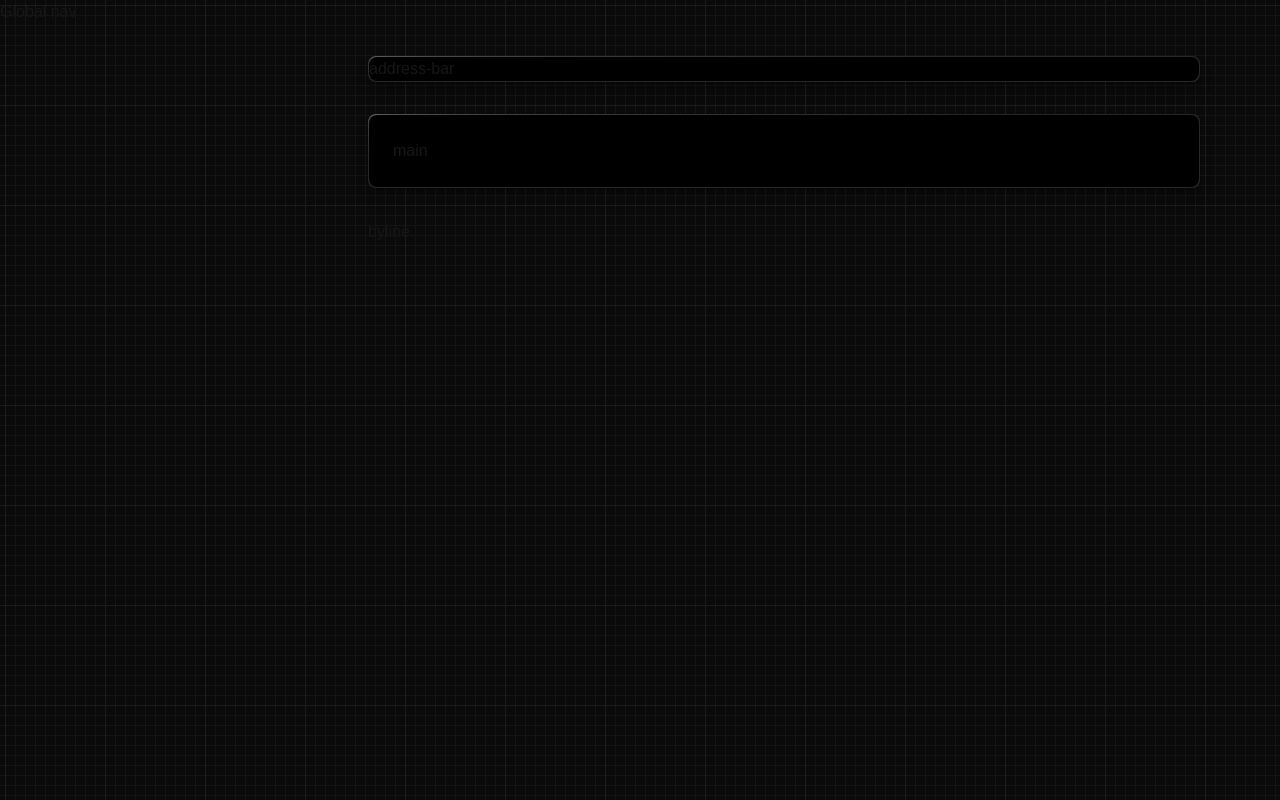
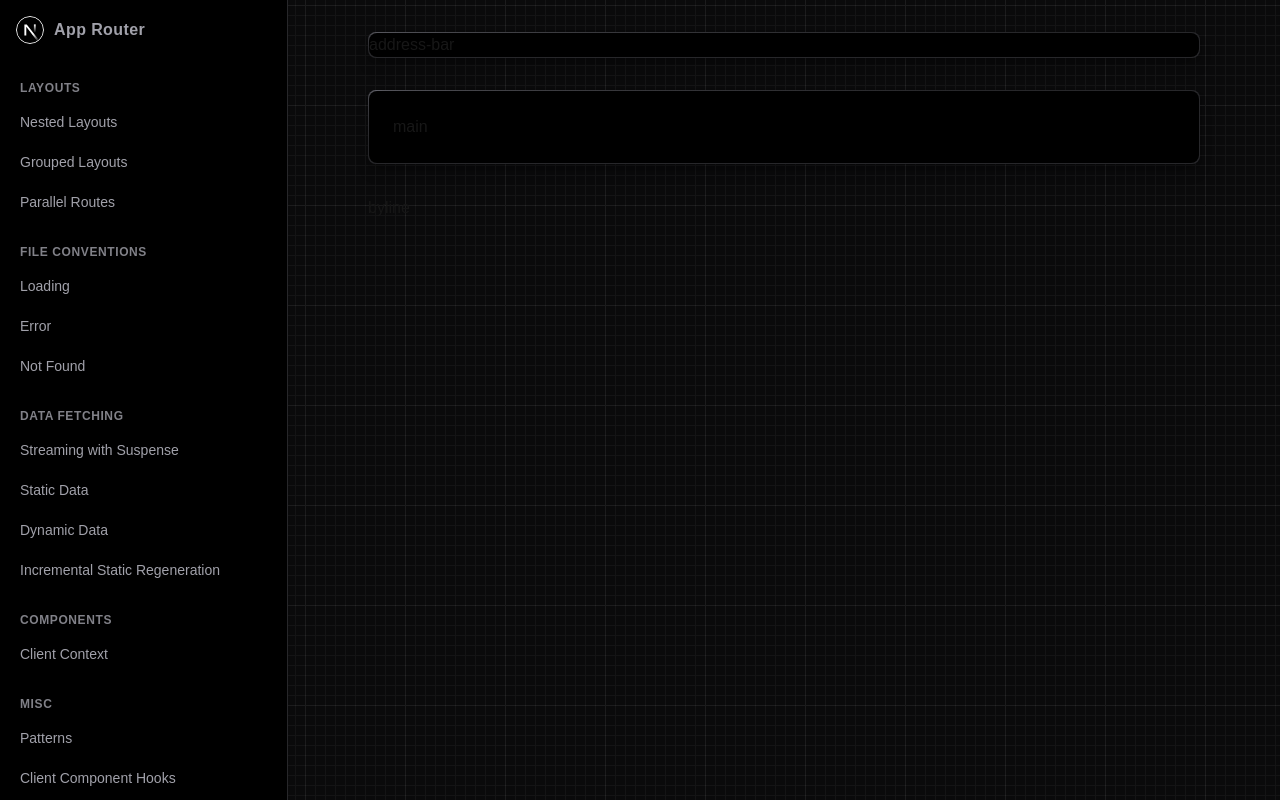
Before and after one commit to leconstantin/app_router_nextjs, a Next.js app: page / in a window 1280 px wide. Built offline with nearby package versions, Linux system fonts and the light colour scheme.

Commit message:
finished global nav

```diff
--- a/src/ui/global-nav.tsx
+++ b/src/ui/global-nav.tsx
@@ -1,5 +1,100 @@
-import React from "react";
+"use client";
+
+import Link from "next/link";
+import { useSelectedLayoutSegment } from "next/navigation";
+import clsx from "clsx";
+import { useState } from "react";
+import { NextLogoDark } from "./next-logo";
+import { FaBars, FaTimes } from "react-icons/fa";
+import { demos, Item } from "@/lib/demos";
 
 export default function GlobalNav() {
-  return <div>Global nav</div>;
+  const [isOpen, setIsOpen] = useState(false);
+  const close = () => setIsOpen(false);
+
+  return (
+    <div className="fixed top-0 z-10 flex w-full flex-col border-b border-gray-800 bg-black lg:bottom-0 lg:z-auto lg:w-72 lg:border-b-0 lg:border-r lg:border-gray-800">
+      <div className="flex h-14 items-center px-4 py-4 lg:h-auto">
+        <Link
+          href="/"
+          className="group flex w-full items-center gap-x-2.5"
+          onClick={close}
+        >
+          <div className="h-7 w-7 rounded-full">
+            <NextLogoDark />
+          </div>
+
+          <h3 className="font-semibold tracking-wide text-gray-400 group-hover:text-gray-50">
+            App Router
+          </h3>
+        </Link>
+      </div>
+      <button
+        type="button"
+        className="group absolute right-0 top-0 flex h-14 items-center gap-x-2 px-4 lg:hidden"
+        onClick={() => setIsOpen(!isOpen)}
+      >
+        <div className="font-medium text-gray-100 group-hover:text-gray-400">
+          Menu
+        </div>
+        {isOpen ? (
+          <FaTimes className="block w-6 text-gray-400" />
+        ) : (
+          <FaBars className="block w-6 text-gray-400" />
+        )}
+      </button>
+
+      <div
+        className={clsx("overflow-y-auto lg:static lg:block", {
+          "fixed inset-x-0 bottom-0 top-14 mt-px bg-black": isOpen,
+          hidden: !isOpen,
+        })}
+      >
+        <nav className="space-y-6 px-2 pb-24 pt-5">
+          {demos.map((section) => {
+            return (
+              <div key={section.name}>
+                <div className="mb-2 px-3 text-xs font-semibold uppercase tracking-wider text-gray-400/80">
+                  <div>{section.name}</div>
+                </div>
+
+                <div className="space-y-1">
+                  {section.items.map((item) => (
+                    <GlobalNavItem key={item.slug} item={item} close={close} />
+                  ))}
+                </div>
+              </div>
+            );
+          })}
+        </nav>
+      </div>
+    </div>
+  );
 }
+
+function GlobalNavItem({
+  item,
+  close,
+}: {
+  item: Item;
+  close: () => false | void;
+}) {
+  const segment = useSelectedLayoutSegment();
+  const isActive = item.slug === segment;
+
+  return (
+    <Link
+      onClick={close}
+      href={`/${item.slug}`}
+      className={clsx(
+        "block rounded-md px-3 py-2 text-sm font-medium hover:text-gray-300",
+        {
+          "text-gray-400 hover:bg-gray-800": !isActive,
+          "text-white": isActive,
+        }
+      )}
+    >
+      {item.name}
+    </Link>
+  );
+}
--- a/tailwind.config.ts
+++ b/tailwind.config.ts
@@ -4,6 +4,7 @@ export default {
   content: [
     "./src/pages/**/*.{js,ts,jsx,tsx,mdx}",
     "./src/components/**/*.{js,ts,jsx,tsx,mdx}",
+    "./src/ui/**/*.{js,ts,jsx,tsx,mdx}",
     "./src/app/**/*.{js,ts,jsx,tsx,mdx}",
   ],
   theme: {
```
